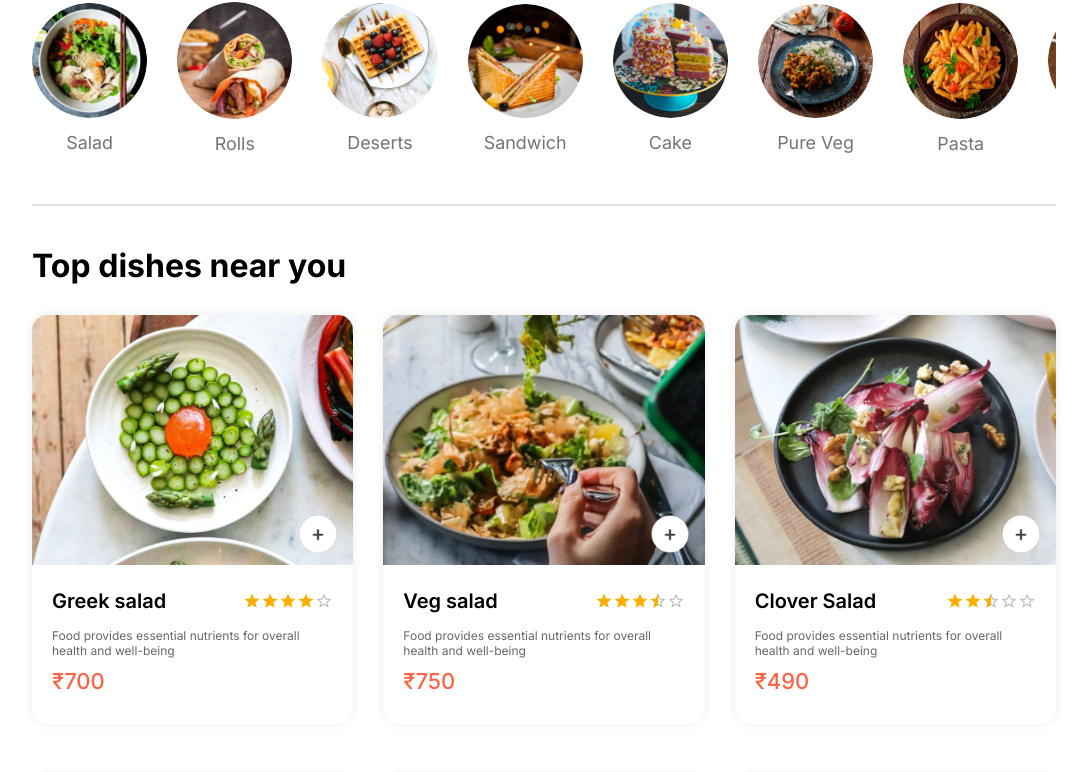
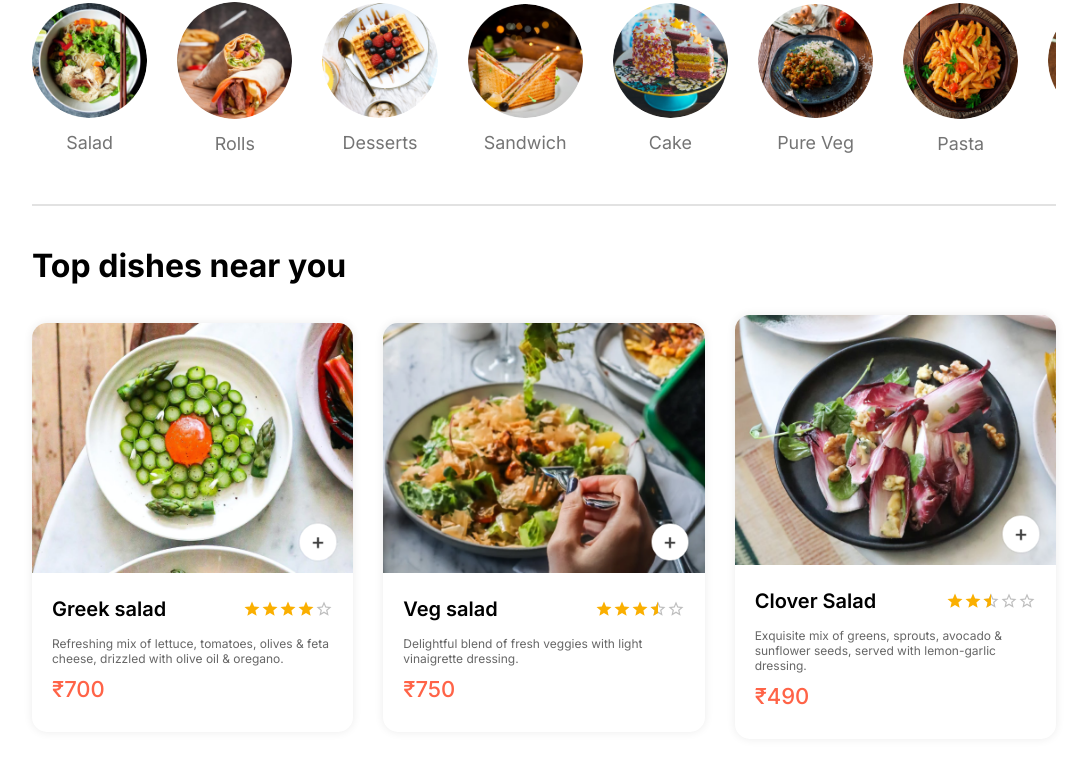
Before and after one commit to kavyeshvohra/foodie, a Next.js app: page / in a window 1280 px wide. Shown: the part 694-1466 px from the top of the page, without its empty margins (96-1183 px from the left). Built offline with nearby package versions, Linux system fonts and the light colour scheme.

Commit message:
Minor Update (v1)

```diff
--- a/package.json
+++ b/package.json
@@ -12,6 +12,7 @@
     "@emotion/cache": "^11.11.0",
     "@emotion/react": "^11.11.4",
     "@emotion/styled": "^11.11.5",
+    "@mui/icons-material": "^5.15.15",
     "@mui/material": "^5.15.15",
     "@mui/material-nextjs": "^5.15.11",
     "next": "14.2.1",
--- a/src/app/index.css
+++ b/src/app/index.css
@@ -4,6 +4,7 @@
     padding: 0;
     font-family: 'Inter', serif;
     box-sizing: border-box;
+    scroll-behavior: smooth;
 }
 body
 {
--- a/src/assets.jsx
+++ b/src/assets.jsx
@@ -92,7 +92,7 @@ export const menu_list = [
         menu_image: menu_2
     },
     {
-        menu_name: "Deserts",
+        menu_name: "Desserts",
         menu_image: menu_3
     },
     {
@@ -122,7 +122,7 @@ export const food_list = [
         name: "Greek salad",
         image: food_1,
         price: 700,
-        description: "Food provides essential nutrients for overall health and well-being",
+        description: "Refreshing mix of lettuce, tomatoes, olives & feta cheese, drizzled with olive oil & oregano.",
         category: "Salad",
         ratings: 4
     },
@@ -131,7 +131,7 @@ export const food_list = [
         name: "Veg salad",
         image: food_2,
         price: 750,
-        description: "Food provides essential nutrients for overall health and well-being",
+        description: "Delightful blend of fresh veggies with light vinaigrette dressing.",
         category: "Salad",
         ratings: 3.5
     },
@@ -140,7 +140,7 @@ export const food_list = [
         name: "Clover Salad",
         image: food_3,
         price: 490,
-        description: "Food provides essential nutrients for overall health and well-being",
+        description: "Exquisite mix of greens, sprouts, avocado & sunflower seeds, served with lemon-garlic dressing.",
         category: "Salad",
         ratings: 2.5
     },
@@ -149,7 +149,7 @@ export const food_list = [
         name: "Chicken Salad",
         image: food_4,
         price: 670,
-        description: "Food provides essential nutrients for overall health and well-being",
+        description: "Grilled chicken on crisp lettuce with tomatoes, cucumbers & cheese, topped with creamy ranch.",
         category: "Salad",
         ratings: 3.5
     },
@@ -158,7 +158,7 @@ export const food_list = [
         name: "Lasagna Rolls",
         image: food_5,
         price: 349,
-        description: "Food provides essential nutrients for overall health and well-being",
+        description: "Lasagna noodles rolled with ricotta, spinach & herbs, baked in marinara & mozzarella.",
         category: "Rolls",
         ratings: 4
     },
@@ -167,7 +167,7 @@ export const food_list = [
         name: "Peri Peri Rolls",
         image: food_6,
         price: 249,
-        description: "Food provides essential nutrients for overall health and well-being",
+        description: "Spicy peri peri chicken in flour tortillas with lettuce, tomatoes & peri peri sauce.",
         category: "Rolls",
         ratings: 3
     },
@@ -176,7 +176,7 @@ export const food_list = [
         name: "Chicken Rolls",
         image: food_7,
         price: 559,
-        description: "Food provides essential nutrients for overall health and well-being",
+        description: "Hearty slices of grilled chicken in tortillas with lettuce, tomatoes, cheese & mayo.",
         category: "Rolls",
         ratings: 4.5
     },
@@ -185,7 +185,7 @@ export const food_list = [
         name: "Veg Rolls",
         image: food_8,
         price: 449,
-        description: "Food provides essential nutrients for overall health and well-being",
+        description: "Sautéed bell peppers, onions, mushrooms & zucchini in tortillas with salsa.",
         category: "Rolls",
         ratings: 3.5
     },
@@ -194,8 +194,8 @@ export const food_list = [
         name: "Ripple Ice Cream",
         image: food_9,
         price: 140,
-        description: "Food provides essential nutrients for overall health and well-being",
-        category: "Deserts",
+        description: "Smooth vanilla ice cream swirled with rich chocolate fudge.",
+        category: "Desserts",
         ratings: 4
     },
     {
@@ -203,8 +203,8 @@ export const food_list = [
         name: "Fruit Ice Cream",
         image: food_10,
         price: 220,
-        description: "Food provides essential nutrients for overall health and well-being",
-        category: "Deserts",
+        description: "Velvety ice cream blended with ripe seasonal fruits.",
+        category: "Desserts",
         ratings: 3.5
     },
     {
@@ -212,8 +212,8 @@ export const food_list = [
         name: "Jar Ice Cream",
         image: food_11,
         price: 300,
-        description: "Food provides essential nutrients for overall health and well-being",
-        category: "Deserts",
+        description: "Layers of vanilla ice cream, cookie crumbles & caramel sauce in a jar.",
+        category: "Desserts",
         ratings: 4.5
     },
     {
@@ -221,8 +221,8 @@ export const food_list = [
         name: "Vanilla Ice Cream",
         image: food_12,
         price: 110,
-        description: "Food provides essential nutrients for overall health and well-being",
-        category: "Deserts",
+        description: "Classic vanilla ice cream made with Madagascar vanilla beans.",
+        category: "Desserts",
         ratings: 3
     },
     {
@@ -230,7 +230,7 @@ export const food_list = [
         name: "Chicken Sandwich",
         image: food_13,
         price: 200,
-        description: "Food provides essential nutrients for overall health and well-being",
+        description: "Juicy grilled chicken breast between slices of bread with lettuce, tomatoes & mayo.",
         category: "Sandwich",
         ratings: 4
     },
@@ -239,87 +239,97 @@ export const food_list = [
         name: "Vegan Sandwich",
         image: food_14,
         price: 190,
-        description: "Food provides essential nutrients for overall health and well-being",
+        description: "Marinated tofu, avocado, veggies & hummus in whole grain bread slices.",
         category: "Sandwich",
         ratings: 4.5
-    }, {
+    },
+    {
         _id: "15",
         name: "Grilled Sandwich",
         image: food_15,
         price: 160,
-        description: "Food provides essential nutrients for overall health and well-being",
+        description: "Melted cheese, ham & caramelized onions between toasted bread slices.",
         category: "Sandwich",
         ratings: 4
-    }, {
+    },
+    {
         _id: "16",
         name: "Bread Sandwich",
         image: food_16,
         price: 150,
-        description: "Food provides essential nutrients for overall health and well-being",
+        description: "Peanut butter & strawberry jam between freshly baked bread slices.",
         category: "Sandwich",
         ratings: 5
-    }, {
+    },
+    {
         _id: "17",
         name: "Cup Cake",
         image: food_17,
         price: 90,
-        description: "Food provides essential nutrients for overall health and well-being",
+        description: "Moist vanilla cupcake with creamy frosting & colorful sprinkles.",
         category: "Cake",
         ratings: 3
-    }, {
+    },
+    {
         _id: "18",
         name: "Vegan Cake",
         image: food_18,
         price: 1000,
-        description: "Food provides essential nutrients for overall health and well-being",
+        description: "Decadent vegan cake with dairy-free icing & fresh fruit garnish.",
         category: "Cake",
         ratings: 3.5
-    }, {
+    },
+    {
         _id: "19",
         name: "Butterscotch Cake",
         image: food_19,
         price: 800,
-        description: "Food provides essential nutrients for overall health and well-being",
+        description: "Layers of sponge cake, caramel sauce & toffee bits with caramel frosting.",
         category: "Cake",
         ratings: 4
-    }, {
+    },
+    {
         _id: "20",
         name: "Sliced Cake",
         image: food_20,
         price: 340,
-        description: "Food provides essential nutrients for overall health and well-being",
+        description: "Rich chocolate cake slice with chocolate ganache & shavings.",
         category: "Cake",
         ratings: 3
-    }, {
+    },
+    {
         _id: "21",
-        name: "Garlic Mushroom ",
+        name: "Garlic Mushroom",
         image: food_21,
         price: 330,
-        description: "Food provides essential nutrients for overall health and well-being",
+        description: "Sautéed mushrooms with garlic & herbs, garnished with fresh parsley.",
         category: "Pure Veg",
         ratings: 4.5
-    }, {
+    },
+    {
         _id: "22",
         name: "Fried Cauliflower",
         image: food_22,
         price: 220,
-        description: "Food provides essential nutrients for overall health and well-being",
+        description: "Crispy cauliflower florets seasoned & fried to perfection.",
         category: "Pure Veg",
         ratings: 3.5
-    }, {
+    },
+    {
         _id: "23",
         name: "Mix Veg Pulao",
         image: food_23,
         price: 900,
-        description: "Food provides essential nutrients for overall health and well-being",
+        description: "Fragrant rice dish with mixed vegetables & aromatic spices.",
         category: "Pure Veg",
         ratings: 5
-    }, {
+    },
+    {
         _id: "24",
         name: "Rice Zucchini",
         image: food_24,
         price: 1200,
-        description: "Food provides essential nutrients for overall health and well-being",
+        description: "Sautéed zucchini slices with jasmine rice, garlic & herbs.",
         category: "Pure Veg",
         ratings: 4
     },
@@ -328,7 +338,7 @@ export const food_list = [
         name: "Cheese Pasta",
         image: food_25,
         price: 740,
-        description: "Food provides essential nutrients for overall health and well-being",
+        description: "Pasta in creamy cheese sauce with cheddar, parmesan & mozzarella.",
         category: "Pasta",
         ratings: 5
     },
@@ -337,56 +347,62 @@ export const food_list = [
         name: "Tomato Pasta",
         image: food_26,
         price: 350,
-        description: "Food provides essential nutrients for overall health and well-being",
+        description: "Pasta in tangy tomato sauce with garlic, basil & olive oil.",
         category: "Pasta",
         ratings: 5
-    }, {
+    },
+    {
         _id: "27",
         name: "Creamy Pasta",
         image: food_27,
         price: 260,
-        description: "Food provides essential nutrients for overall health and well-being",
+        description: "Pasta in velvety white sauce with cream, butter & parmesan cheese.",
         category: "Pasta",
         ratings: 4
-    }, {
+    },
+    {
         _id: "28",
         name: "Chicken Pasta",
         image: food_28,
         price: 500,
-        description: "Food provides essential nutrients for overall health and well-being",
+        description: "Pasta in rich tomato cream sauce with grilled chicken & garlic.",
         category: "Pasta",
         ratings: 4.5
-    }, {
+    },
+    {
         _id: "29",
         name: "Buttter Noodles",
         image: food_29,
         price: 320,
-        description: "Food provides essential nutrients for overall health and well-being",
+        description: "Noodles in savory buttery sauce with garlic & herbs.",
         category: "Noodles",
         ratings: 4
-    }, {
+    },
+    {
         _id: "30",
         name: "Veg Noodles",
         image: food_30,
         price: 400,
-        description: "Food provides essential nutrients for overall health and well-being",
+        description: "Noodles stir-fried with colorful veggies in soy sauce & spices.",
         category: "Noodles",
         ratings: 4
-    }, {
+    },
+    {
         _id: "31",
         name: "Somen Noodles",
         image: food_31,
         price: 200,
-        description: "Food provides essential nutrients for overall health and well-being",
+        description: "Delicate somen noodles in refreshing soy sauce dressing with cucumber & green onions.",
         category: "Noodles",
         ratings: 3
-    }, {
+    },
+    {
         _id: "32",
         name: "Cooked Noodles",
         image: food_32,
         price: 145,
-        description: "Food provides essential nutrients for overall health and well-being",
+        description: "Warm noodles tossed in fragrant sesame oil, garlic & soy sauce.",
         category: "Noodles",
         ratings: 3.5
     }
-]
+];
--- a/src/components/Header/Header.tsx
+++ b/src/components/Header/Header.tsx
@@ -4,6 +4,8 @@ import Image from 'next/image'
 import {assets} from '../../assets'
 import { useState } from 'react'
 import Link from 'next/link'
+import SearchIcon from '@mui/icons-material/Search'
+import ShoppingBagIcon from '@mui/icons-material/ShoppingBag';
 export default function Header()
 {
     const [menu, setMenu] = useState("Home")
@@ -17,9 +19,9 @@ export default function Header()
                     <li onClick={()=>setMenu("Contact-us")} className={menu==="Contact-us"?"active":""}><Link href='/contact'>Contact Us</Link></li>
                 </ul>
                 <div className="navbar-right">
-                    <Image src={assets.search_icon} alt=""/>
+                    <SearchIcon fontSize='large' sx={{color: '#49557e'}}/>
                     <div className="navbar-search-icon">
-                        <Image src={assets.basket_icon} alt=""/>
+                        <ShoppingBagIcon fontSize='large' sx={{color: '#49557e'}}/>
                         <div className="dot"></div>
                     </div>
                     <button>Sign In</button>
```
Also changed, not shown: 1 other file (tests, documents, lock files or other folders).
